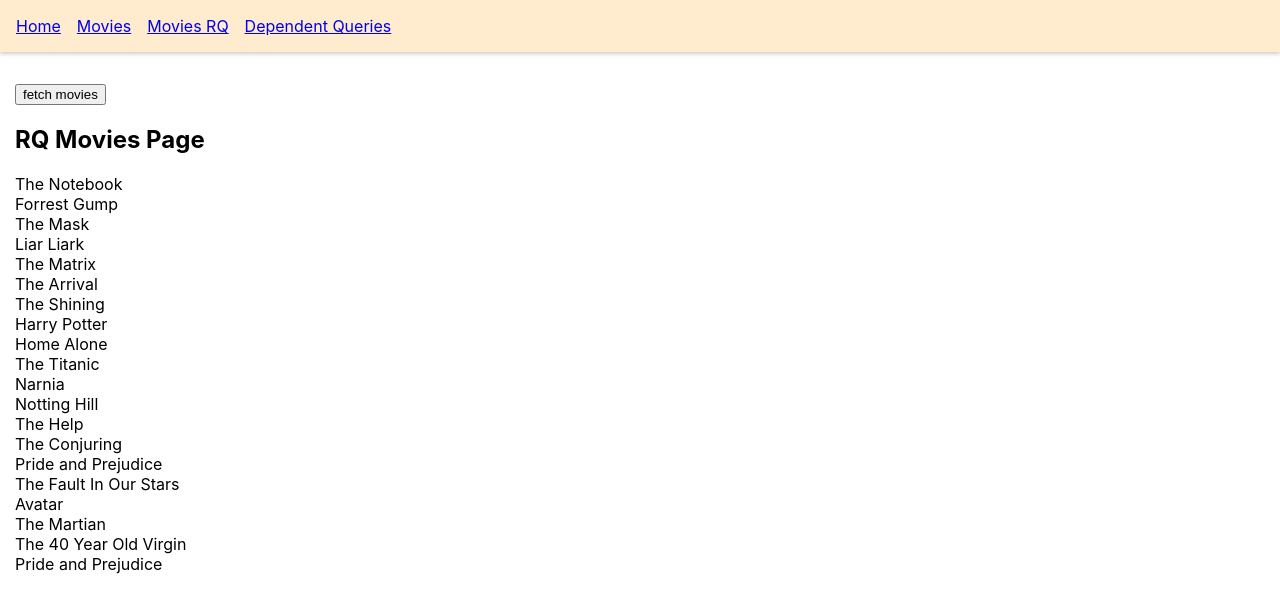
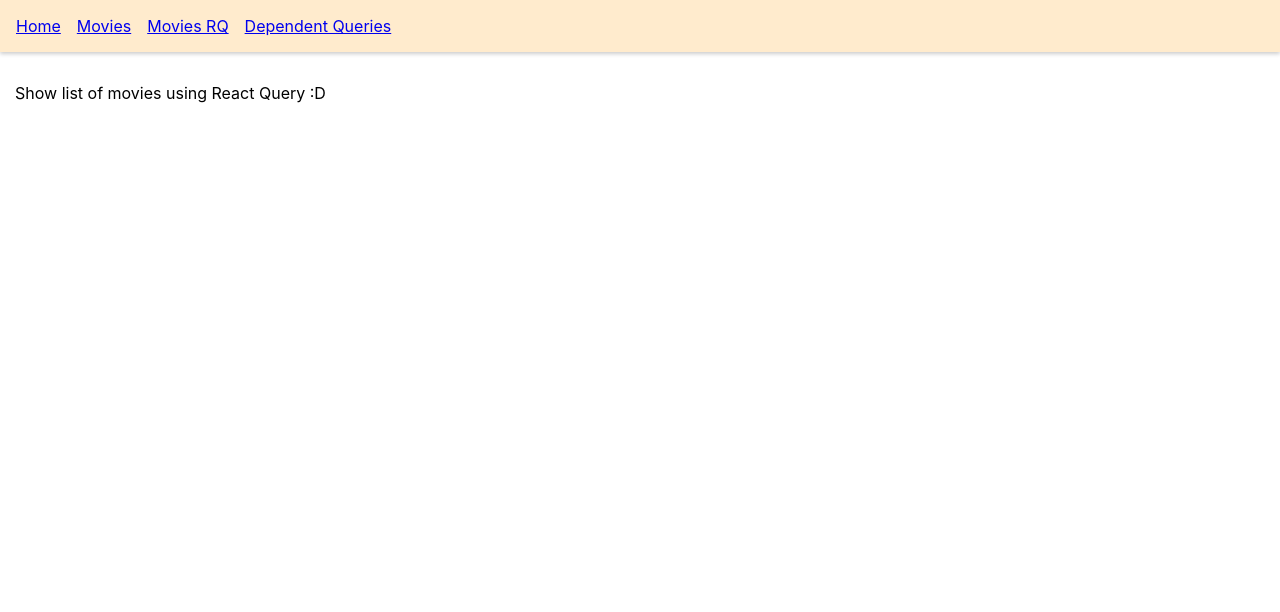
Before and after one commit to sadaffara/react-query-starter, a React (Create React App) app: page /rq-movies in a window 1280 px wide. Shown: the top 612 px of the page. Built offline with nearby package versions, Linux system fonts and the light colour scheme; data requests are answered from the project's data file.

Commit message:
make project ready for workshop

```diff
--- a/src/components/DependentQueris.js
+++ b/src/components/DependentQueris.js
@@ -1,33 +1,10 @@
-import { useFetchData } from "../hooks/useFetchData";
 
 const DependentQueries = ({ email }) => {
-  const { isLoading: usersLoading, data: user } = useFetchData(
-    ["users-data", email],
-    "http://localhost:4000/users/" + email
-  );
-  const classId = user?.data.classId;
-
-  const { data: calsses, isLoading: classesLoading } = useFetchData(
-    ["classes-data", classId],
-    // "classes-data",
-    "http://localhost:4000/classes/" + classId,
-    { enabled: !!classId }
-  );
 
   return (
     <div>
-      <h2>Dependent Queries</h2>
-      <h7>Show courses belonging to: {email}</h7>
-      {!usersLoading && !classesLoading ? (
-        <div>
-          <h5>Classes taken by {user.data.name}:</h5>
-          {calsses.data.courses.map((item, index) => (
-            <div>{`${index + 1}. ${item}`}</div>
-          ))}
-        </div>
-      ) : (
-        <h2>Loading...</h2>
-      )}
+      Not so sure if we will be able to cover this one :/
+      We will see :D
     </div>
   );
 };
--- a/src/components/Movies.js
+++ b/src/components/Movies.js
@@ -25,6 +25,7 @@ const Movies = () => {
 
   return (
     <div>
+         <h7>Showing list of movies the 'old fashioned' way </h7>
       {error ? (
         <h2>{error}</h2>
       ) : (
--- a/src/components/MoviesRQ.js
+++ b/src/components/MoviesRQ.js
@@ -1,58 +1,9 @@
-import axios from "axios";
-import { useQuery } from "react-query";
-import { useFetchData } from "../hooks/useFetchData";
 
 const MoviesRQ = () => {
-  const onSuccess = (data) => {
-    console.log("fetch succeeded! :) ", data);
-  };
-
-  const onError = (error) => {
-    console.log("fetch failed! :( ", error);
-  };
-
-  const fetchMovies =() => {
-    return axios.get("http://localhost:4000/movies");
-  }
-
-  const { isLoading, data, isError, error, isFetching, refetch } = useQuery(
-    "movies-data",
-    fetchMovies,
-    {
-      onSuccess: onSuccess,
-      onError: onError,
-      // enabled: false,
-    }
-  );
-
-  const { data: cartoons } = useFetchData(
-    "cartoons-data",
-    "http://localhost:4000/cartoons"
-  );
-
-  console.log("cartoons", cartoons);
 
   return (
     <div>
-      <button onClick={refetch}>fetch movies</button>
-      {isError ? (
-        <h2>{error.message}</h2>
-      ) : (
-        <div>
-          {isLoading ? (
-            <div>
-              <h2>Loading...</h2>
-            </div>
-          ) : (
-            <div>
-              <h2>RQ Movies Page</h2>
-              {data?.data.map((item) => {
-                return <div>{item.name}</div>;
-              })}
-            </div>
-          )}
-        </div>
-      )}
+       Show list of movies using React Query :D
     </div>
   );
 };
--- a/src/hooks/useFetchData.js
+++ b/src/hooks/useFetchData.js
@@ -1,13 +1 @@
-import { useQuery } from "react-query";
-import axios from "axios";
-
-export const useFetchData = (queryKey, url, configs) => {
-  return useQuery(
-    queryKey,
-    () => {
-      //this function can also be used outside of the component
-      return axios.get(url);
-    },
-    configs
-  );
-};
+//we will write a hook in this file
```
Also changed, not shown: 2 other files (tests, documents, lock files or other folders).
